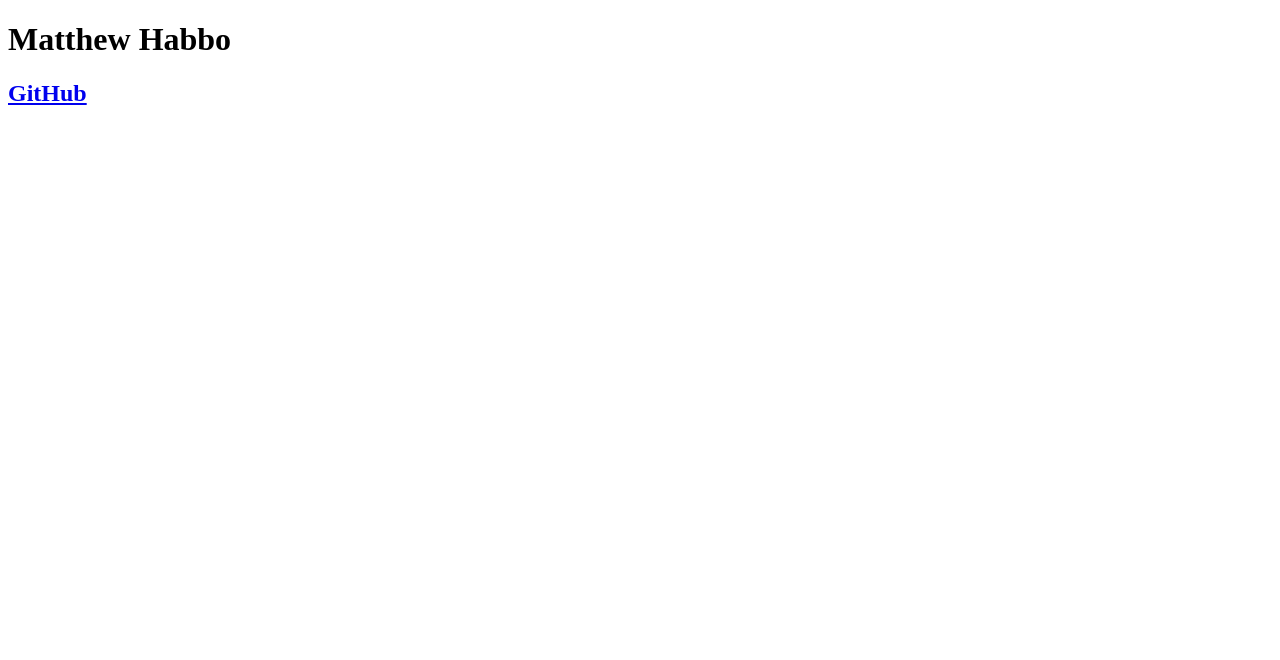
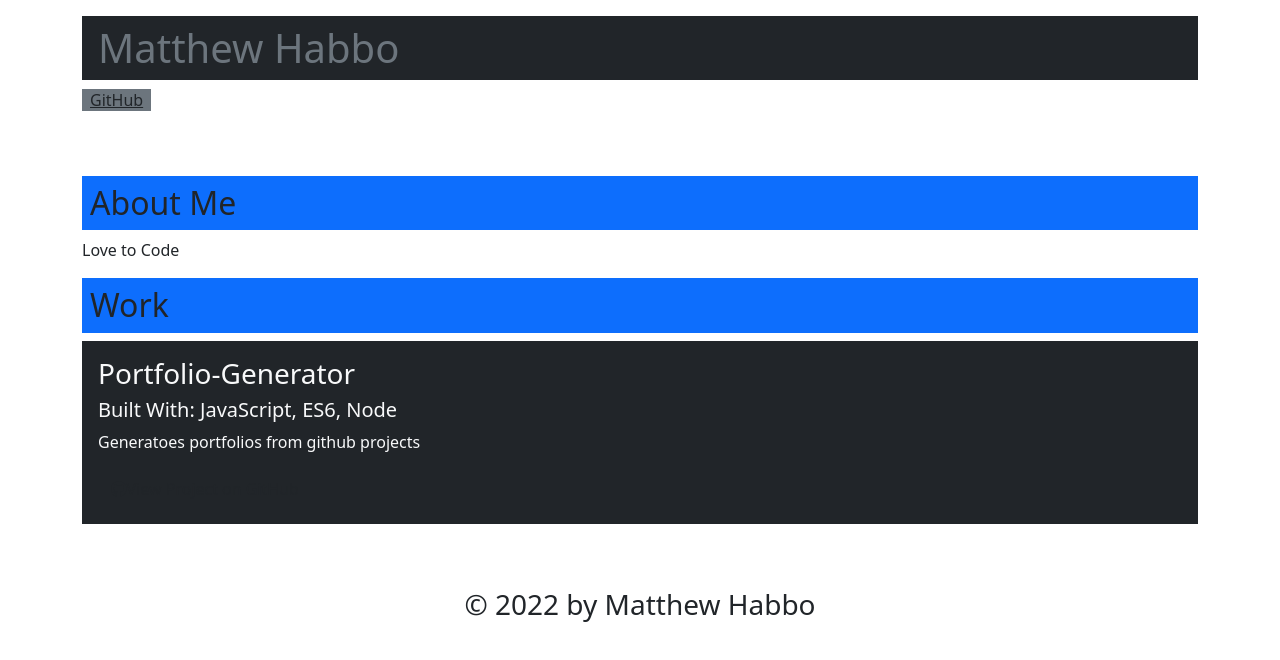
Before and after one commit to mhabbo01/portfolio-generator, a website: page index.html in a window 1280 px wide. Drawn offline with nearby package versions, Linux system fonts and the light colour scheme.

Commit message:
updated template for HTML

```diff
--- a/index.html
+++ b/index.html
@@ -6,9 +6,50 @@
         <meta name="viewport" content="width=device-width, initial-scale=1.0">
         <meta http-equiv="X-UA-Compatible" content="ie=edge">
         <title>Portfolio Demo</title>
+        <link href="https://cdn.jsdelivr.net/npm/bootstrap@5.1.3/dist/css/bootstrap.min.css" rel="stylesheet" integrity="sha384-1BmE4kWBq78iYhFldvKuhfTAU6auU8tT94WrHftjDbrCEXSU1oBoqyl2QvZ6jIW3" crossorigin="anonymous">
+        <link rel="stylesheet" href="https://cdnjs.cloudflare.com/ajax/libs/font-awesome/5.11.2/css/all.min.css">
+        <link href="https://fonts.googleapis.com/css?family=Public+Sans:300i,300,500&display=swap" rel="stylesheet">
+        <link rel="stylesheet" href="style.css">
     </head>
     <body>
-        <h1>Matthew Habbo</h1>
-        <h2><a href="https://github.com/mhabbo01">GitHub</a></h2>
-        </body>
-        </html>
+        <header>
+          <div class="container flew-row justify-row justify-space-between align-center py-3">
+            <h1 class="page-title text-secondary bg-dark py-2 px-3">Matthew Habbo</h1>
+            <nav class="flex-row">
+            <a class="ml-2 my-1 px-2 bg-secondary text-dark" href="https://github.com/mhabbo01">GitHub</a>
+            </nav>
+          </div>
+        </header>
+        <main class="container my-5">
+
+        <section class="my-3" id="about">
+            <h2 class="text-dark bg-primary p-2 display-inline-block">About Me</h2>
+            <p>Love to Code</p>
+        </section>
+
+
+      <section class="my-3" id="portfolio">
+        <h2 class="text-dark bg-primary p-2 display-inline-block">Work</h2>
+        <div class="flex-row justify-space-between">
+
+            <div class="col-12 mb-2 bg-dark text-light p-3">
+              <h3 class="portfolio-item-title text-light">Portfolio-Generator</h3>
+              <h5 class="portfolio-languages">
+                Built With:
+                JavaScript, ES6, Node
+              </h5>
+              <p>Generatoes portfolios from github projects</p>
+              <a href="mhabbo01/portfolio-generator" class="btn"><i class="fab fa-github mr-2"></i>View Project on GitHub</a>
+            </div>
+
+
+
+        </div>
+      </section>
+
+        </main>
+        <footer class="container text-center py-3">
+          <h3 class="text-dark">&copy; 2022 by Matthew Habbo</h3>
+        </footer>
+    </body>
+    </html>
--- a/src/page-template.js
+++ b/src/page-template.js
@@ -1,4 +1,63 @@
-const generatePage = (userName, gitHubName) => {
+const generateAbout = aboutText => {
+    if (!aboutText) {
+        return '';
+    }
+
+    return `
+        <section class="my-3" id="about">
+            <h2 class="text-dark bg-primary p-2 display-inline-block">About Me</h2>
+            <p>${aboutText}</p>
+        </section>
+    `;
+};
+
+const generateProjects = projectsArr => {
+    return `
+      <section class="my-3" id="portfolio">
+        <h2 class="text-dark bg-primary p-2 display-inline-block">Work</h2>
+        <div class="flex-row justify-space-between">
+        ${projectsArr
+          .filter(({ feature }) => feature)
+          .map(({ name, description, languages, link }) => {
+            return `
+            <div class="col-12 mb-2 bg-dark text-light p-3">
+              <h3 class="portfolio-item-title text-light">${name}</h3>
+              <h5 class="portfolio-languages">
+                Built With:
+                ${languages.join(', ')}
+              </h5>
+              <p>${description}</p>
+              <a href="${link}" class="btn"><i class="fab fa-github mr-2"></i>View Project on GitHub</a>
+            </div>
+          `;
+          })
+          .join('')}
+
+        ${projectsArr
+          .filter(({ feature }) => !feature)
+          .map(({ name, description, languages, link }) => {
+            return `
+            <div class="col-12 col-md-6 mb-2 bg-dark text-light p-3 flex-column">
+              <h3 class="portfolio-item-title text-light">${name}</h3>
+              <h5 class="portfolio-languages">
+                Built With:
+                ${languages.join(', ')}
+              </h5>
+              <p>${description}</p>
+              <a href="${link}" class="btn mt-auto"><i class="fab fa-github mr-2"></i>View Project on GitHub</a>
+            </div>
+          `;
+          })
+          .join('')}
+        </div>
+      </section>
+    `;
+  };
+
+module.exports = templateData => {
+    const { projects, about, ...header } = templateData;
+    // console.log(projects, about, ...header);
+
     return `
     <!DOCTYPE html>
     <html lang="en">
@@ -7,13 +66,27 @@ const generatePage = (userName, gitHubName) => {
         <meta name="viewport" content="width=device-width, initial-scale=1.0">
         <meta http-equiv="X-UA-Compatible" content="ie=edge">
         <title>Portfolio Demo</title>
+        <link rel="stylesheet" href="https://cdnjs.cloudflare.com/ajax/libs/font-awesome/5.11.2/css/all.min.css">
+        <link href="https://fonts.googleapis.com/css?family=Public+Sans:300i,300,500&display=swap" rel="stylesheet">
+        <link rel="stylesheet" href="style.css">
     </head>
     <body>
-        <h1>${userName}</h1>
-        <h2><a href="https://github.com/${gitHubName}">GitHub</a></h2>
-        </body>
-        </html>
+        <header>
+          <div class="container flew-row justify-row justify-space-between align-center py-3">
+            <h1 class="page-title text-secondary bg-dark py-2 px-3">${header.name}</h1>
+            <nav class="flex-row">
+            <a class="ml-2 my-1 px-2 bg-secondary text-dark" href="https://github.com/${header.github}">GitHub</a>
+            </nav>
+          </div>
+        </header>
+        <main class="container my-5">
+          ${generateAbout(about)}
+          ${generateProjects(projects)}
+        </main>
+        <footer class="container text-center py-3">
+          <h3 class="text-dark">&copy; ${new Date().getFullYear()} by ${header.name}</h3>
+        </footer>
+    </body>
+    </html>
     `;
 };
-// we make this available for other files
-module.exports = generatePage;
```
Also changed, not shown: app.js (+9 -3 lines).
